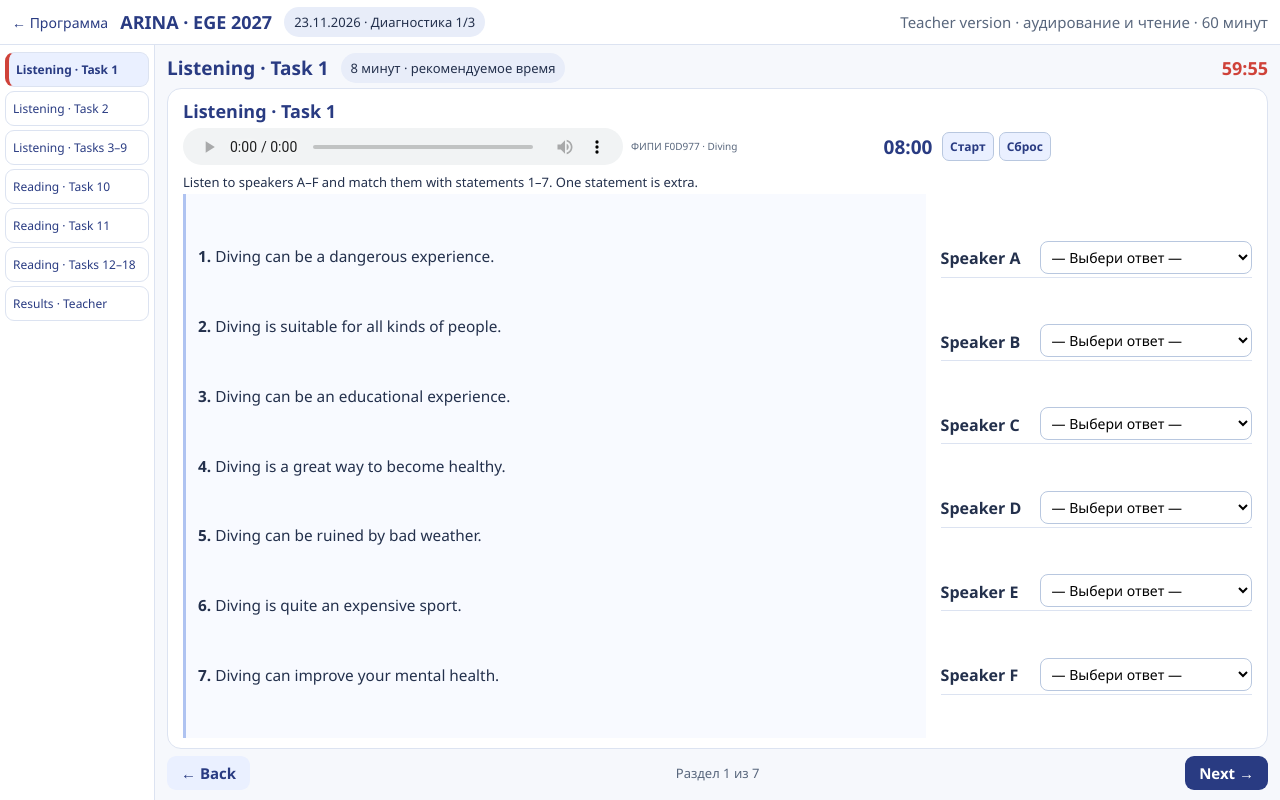
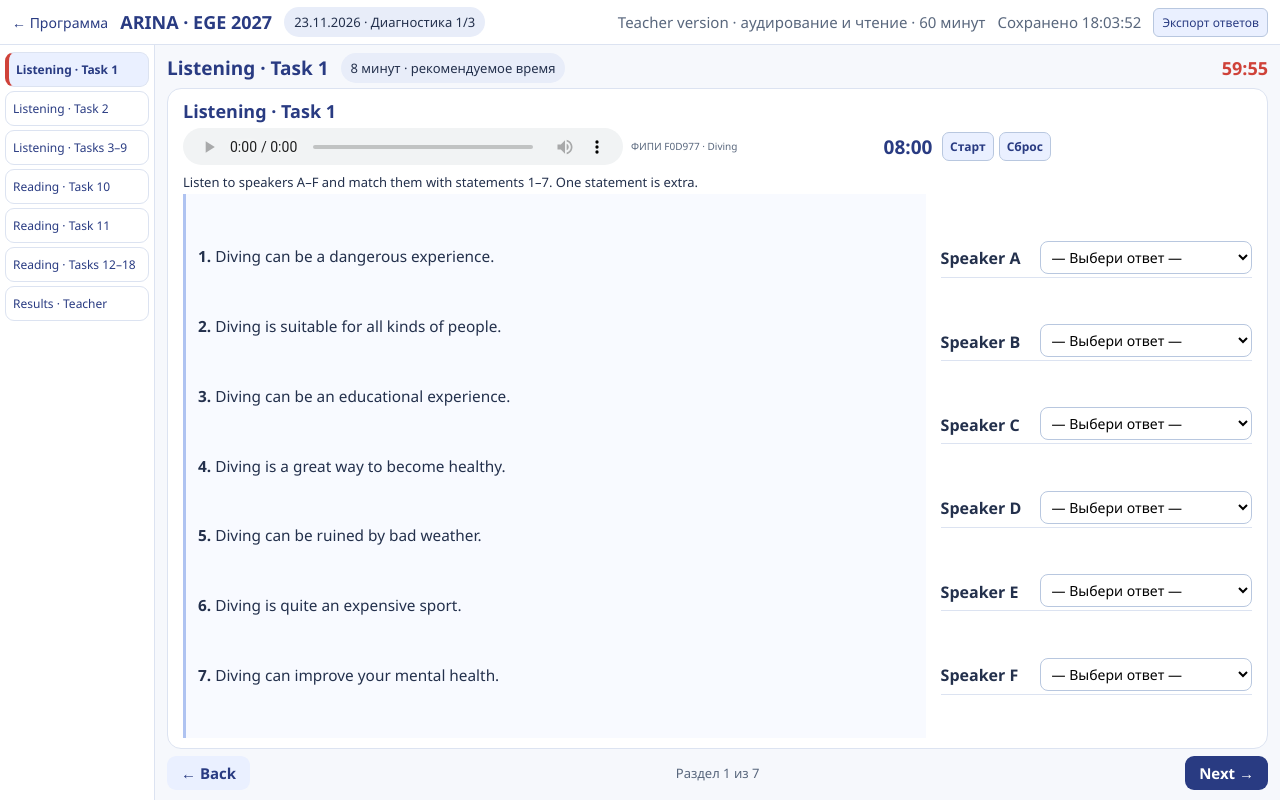
Before and after one commit to altatiana7/EGE-train-for-teacher, a plain HTML site: page program/diagnostic-2026-11-23.html in a window 1280 px wide. Drawn offline with Linux system fonts and the light colour scheme.

Commit message:
Fix Arina diagnostic progress persistence and add export

```diff
--- a/program/diagnostic-2026-11-23.html
+++ b/program/diagnostic-2026-11-23.html
@@ -79,7 +79,7 @@ body.reading-screen .actions .btn{padding:7px 14px}
 @media(max-width:950px){body.reading-screen .reading-grid{grid-template-columns:minmax(0,1fr) minmax(280px,.9fr)}body.reading-screen .layout{grid-template-columns:120px minmax(0,1fr)}body.reading-screen nav button{font-size:11px}}
 @media(max-width:700px){body.reading-screen{height:auto;overflow:auto}body.reading-screen .layout{display:block;height:auto}body.reading-screen nav{flex-direction:row;overflow-x:auto;position:sticky;top:0;z-index:3}body.reading-screen main{height:auto}body.reading-screen #screen>.panel{overflow:visible}body.reading-screen .reading-grid{display:block}body.reading-screen .reading-pane{overflow:visible;margin-bottom:10px}body.reading-screen .reading-pane--passage{max-height:55dvh;overflow:auto;position:sticky;top:50px;z-index:2}body.reading-screen .reading-pane--questions{position:relative;z-index:1}}
 </style></head><body>
-<header class="top"><a href="index.html#diag">← Программа</a><b>ARINA · EGE 2027</b><span class="chip">23.11.2026 · Диагностика 1/3</span><small>Teacher version · аудирование и чтение · 60 минут</small></header><details class="panel"><summary>Источники заданий и записей</summary><ul><li><a href="https://altatiana7.github.io/Tatyana-English-Hub/teacher-tasks-2026/">Diving · ФИПИ F0D977; чтение 10 (Study skills), 11 (Climate change)</a></li><li><a href="https://altatiana7.github.io/Tatyana-English-Hub/katerina-ege-2027/">Listening Lab · вариант 4, задания 2 и 3–9</a></li><li><a href="https://altatiana7.github.io/Tatyana-English-Hub/ege-trainers/reading-12-18.html">Чтение 12–18 · вариант 1: Save a gap year until you graduate?</a></li></ul><p class="mini">Формулировки и ключи перенесены из источников. Для подтверждения ФИПИ у заданий без ID требуется сверка с исходным КИМ.</p></details>
+<header class="top"><a href="index.html#diag">← Программа</a><b>ARINA · EGE 2027</b><span class="chip">23.11.2026 · Диагностика 1/3</span><small>Teacher version · аудирование и чтение · 60 минут</small><small id="save-status" style="margin-left:0">Автосохранение</small><button type="button" onclick="exportProgress()" style="font-size:12px;border:1px solid #b8c7df;background:#eaf0ff;border-radius:6px;padding:5px 8px;color:#293b82">Экспорт ответов</button></header><details class="panel"><summary>Источники заданий и записей</summary><ul><li><a href="https://altatiana7.github.io/Tatyana-English-Hub/teacher-tasks-2026/">Diving · ФИПИ F0D977; чтение 10 (Study skills), 11 (Climate change)</a></li><li><a href="https://altatiana7.github.io/Tatyana-English-Hub/katerina-ege-2027/">Listening Lab · вариант 4, задания 2 и 3–9</a></li><li><a href="https://altatiana7.github.io/Tatyana-English-Hub/ege-trainers/reading-12-18.html">Чтение 12–18 · вариант 1: Save a gap year until you graduate?</a></li></ul><p class="mini">Формулировки и ключи перенесены из источников. Для подтверждения ФИПИ у заданий без ID требуется сверка с исходным КИМ.</p></details>
 <div class="layout"><nav id="nav"></nav><main><div class="head"><h1 id="title">Входная диагностика</h1><span class="chip" id="counter">Аудирование + чтение</span><span id="clock" class="clock">60:00</span></div><div id="screen"></div></main></div>
 <script>
 'use strict';
@@ -105,8 +105,16 @@ const sections=[
 {id:'r12',title:'Reading · Tasks 12–18',time:14,kind:'read12'},
 {id:'end',title:'Results · Teacher',time:0,kind:'end'}
 ];
-const answers={},started=Date.now();let current=0,finished=false,showTeacher=false;
-const listeningTimers={a1:{remaining:8*60,running:false,until:0},a2:{remaining:9*60,running:false,until:0},a3:{remaining:13*60,running:false,until:0}};
+const STORAGE_KEY='arina-diagnostic-2026-11-23-v2';
+function loadProgress(){try{return JSON.parse(localStorage.getItem(STORAGE_KEY)||'{}')}catch(e){return {}}}
+const savedProgress=loadProgress();
+const answers=Object.assign({},savedProgress.answers||{});
+const started=Number(savedProgress.started)||Date.now();
+let current=Math.max(0,Math.min(6,Number(savedProgress.current)||0)),finished=!!savedProgress.finished,showTeacher=false;
+function saveProgress(){try{localStorage.setItem(STORAGE_KEY,JSON.stringify({version:2,answers,current,finished,started,listeningTimers,audioPositions,updatedAt:new Date().toISOString()}));const el=document.getElementById('save-status');if(el)el.textContent='Сохранено '+new Date().toLocaleTimeString('ru-RU');}catch(e){const el=document.getElementById('save-status');if(el)el.textContent='Не удалось сохранить: проверьте настройки браузера';}}
+function exportProgress(){const payload={title:'Arina diagnostic 2026-11-23',savedAt:new Date().toISOString(),answers,finished,results:finished?getKey():null};const blob=new Blob([JSON.stringify(payload,null,2)],{type:'application/json'});const a=document.createElement('a');a.href=URL.createObjectURL(blob);a.download='arina-diagnostic-2026-11-23.json';a.click();setTimeout(()=>URL.revokeObjectURL(a.href),1000);}
+
+const listeningTimers=Object.assign({a1:{remaining:8*60,running:false,until:0},a2:{remaining:9*60,running:false,until:0},a3:{remaining:13*60,running:false,until:0}},savedProgress.listeningTimers||{});Object.values(listeningTimers).forEach(t=>{if(t.running){t.remaining=Math.max(0,Math.ceil((t.until-Date.now())/1000));t.running=false;}});
 function timerSeconds(id){const t=listeningTimers[id];if(!t)return 0;return t.running?Math.max(0,Math.ceil((t.until-Date.now())/1000)):t.remaining}
 function formatListeningTime(sec){return String(Math.floor(sec/60)).padStart(2,'0')+':'+String(sec%60).padStart(2,'0')}
 function timerUI(id){const t=listeningTimers[id];return '<div class="listen-timer" id="timer-'+id+'" role="group" aria-label="Таймер аудирования"><strong id="time-'+id+'">'+formatListeningTime(timerSeconds(id))+'</strong><button type="button" id="timer-toggle-'+id+'" onclick="toggleListeningTimer(\''+id+'\')">'+(t.running?'Пауза':'Старт')+'</button><button type="button" onclick="resetListeningTimer(\''+id+'\')">Сброс</button></div>'}
@@ -118,7 +126,7 @@ function pauseListeningTimer(id){const t=listeningTimers[id];if(t&&t.running){t.
 function esc(x){return String(x).replace(/[&<>"']/g,c=>({'&':'&amp;','<':'&lt;','>':'&gt;','"':'&quot;',"'":'&#39;'}[c]))}
 function opts(id,labels){return '<select aria-label="'+esc(id)+'" data-id="'+esc(id)+'"><option value="">— Выбери ответ —</option>'+labels.map((t,i)=>'<option value="'+i+'" '+(String(answers[id])===String(i)?'selected':'')+'>'+esc(t)+'</option>').join('')+'</select>'}
 function item(id,title,labels){return '<div class="q"><div><b>'+title+'</b></div>'+opts(id,labels)+'</div>'}
-const audioPositions={a1:0,a2:0,a3:0};
+const audioPositions=Object.assign({a1:0,a2:0,a3:0},savedProgress.audioPositions||{});
 function playAudio(src,note){const id=sections[current].id;return '<audio id="diagnostic-audio" controls preload="metadata" playsinline aria-label="Аудирование '+esc(id)+'" style="width:100%" src="'+esc(src)+'"></audio><p class="mini">'+esc(note)+'</p>'}
 function rememberAudioPosition(){const a=document.getElementById('diagnostic-audio');if(!a)return;const id=sections[current].id;if(Object.prototype.hasOwnProperty.call(audioPositions,id)&&Number.isFinite(a.currentTime))audioPositions[id]=a.currentTime}
 function restoreAudioPosition(){const a=document.getElementById('diagnostic-audio');if(!a)return;const id=sections[current].id;const saved=audioPositions[id]||0;let restored=false;
@@ -178,9 +186,9 @@ out+='</div><div class="actions"><button class="btn secondary" '+(!current?'disa
 return out}
 function getKey(){const key={};a1key.forEach((v,i)=>key['a1-'+i]=v);interview.forEach((x,i)=>key['a2-'+i]=x.ans===undefined?2:x.ans);aud3.forEach((x,i)=>key['a3-'+i]=x[2]);r10key.forEach((v,i)=>key['r10-'+i]=v);r11key.forEach((v,i)=>key['r11-'+i]=v);r12.forEach((x,i)=>key['r12-'+i]=x[2]);return key}
 function resultHTML(){const keys=getKey(),parts=[['Listening 1','a1-'],['Listening 2','a2-'],['Listening 3–9','a3-'],['Reading 10','r10-'],['Reading 11','r11-'],['Reading 12–18','r12-']];let html='<h2>Итоги диагностики</h2><div class="results">';parts.forEach(([name,prefix])=>{const ids=Object.keys(keys).filter(k=>k.startsWith(prefix));const n=ids.filter(id=>String(answers[id])===String(keys[id])).length;html+='<div class="metric">'+name+'<b>'+n+' / '+ids.length+'</b></div>'});html+='</div><p><b>Всего: '+Object.keys(keys).filter(id=>String(answers[id])===String(keys[id])).length+' / '+Object.keys(keys).length+'</b></p><h3>Ошибки и пропуски</h3>';let bad=0;for(const [id,key] of Object.entries(keys))if(String(answers[id])!==String(key)){bad++;html+='<div class="wrong"><b>'+id+'</b> · ответ: '+(answers[id]===undefined?'—':Number(answers[id])+1)+' · правильный вариант: '+(Number(key)+1)+'</div>'}if(!bad)html+='<div class="wrong success">Все ответы верны.</div>';html+='<button class="btn secondary" onclick="window.print()">Распечатать результаты</button><p class="mini">Авторская диагностика: баллы являются внутренними показателями, не переводятся автоматически во вторичные баллы ЕГЭ. Использованы записи из исходных тренажёров, без синтеза речи.</p>';return html}
-function finish(){finished=true;render()}
-function go(i){rememberAudioPosition();pauseListeningTimer(sections[current].id);document.querySelectorAll('audio').forEach(a=>a.pause());current=Math.max(0,Math.min(i,sections.length-1));showTeacher=false;render()}
-function render(){document.body.classList.toggle('listening-screen',sections[current].kind.startsWith('listen'));document.body.classList.toggle('reading-screen',sections[current].kind.startsWith('read'));document.getElementById('nav').innerHTML=sections.map((s,i)=>'<button class="'+(i===current?'on':'')+'" onclick="go('+i+')">'+s.title+'</button>').join('');document.getElementById('title').textContent=sections[current].title;document.getElementById('counter').textContent=sections[current].time?sections[current].time+' минут · рекомендуемое время':'Сводная ведомость';document.getElementById('screen').innerHTML=html();document.querySelectorAll('select[data-id]').forEach(el=>el.onchange=()=>{if(el.value==='')delete answers[el.dataset.id];else answers[el.dataset.id]=el.value});scrollTo(0,0);syncListeningTimer(sections[current].id);restoreAudioPosition()}
+function finish(){finished=true;saveProgress();render()}
+function go(i){rememberAudioPosition();pauseListeningTimer(sections[current].id);document.querySelectorAll('audio').forEach(a=>a.pause());current=Math.max(0,Math.min(i,sections.length-1));showTeacher=false;saveProgress();render()}
+function render(){document.body.classList.toggle('listening-screen',sections[current].kind.startsWith('listen'));document.body.classList.toggle('reading-screen',sections[current].kind.startsWith('read'));document.getElementById('nav').innerHTML=sections.map((s,i)=>'<button class="'+(i===current?'on':'')+'" onclick="go('+i+')">'+s.title+'</button>').join('');document.getElementById('title').textContent=sections[current].title;document.getElementById('counter').textContent=sections[current].time?sections[current].time+' минут · рекомендуемое время':'Сводная ведомость';document.getElementById('screen').innerHTML=html();document.querySelectorAll('select[data-id]').forEach(el=>el.onchange=()=>{if(el.value==='')delete answers[el.dataset.id];else answers[el.dataset.id]=el.value;saveProgress()});scrollTo(0,0);syncListeningTimer(sections[current].id);restoreAudioPosition();saveProgress()}
 setInterval(()=>{Object.keys(listeningTimers).forEach(syncListeningTimer);const sec=Math.max(0,3600-Math.floor((Date.now()-started)/1000));document.getElementById('clock').textContent=String(Math.floor(sec/60)).padStart(2,'0')+':'+String(sec%60).padStart(2,'0');if(!sec)document.getElementById('clock').style.color='#aa2222'},1000);
-render();
+render();setInterval(saveProgress,15000);window.addEventListener('pagehide',saveProgress);
 </script></body></html>
```
